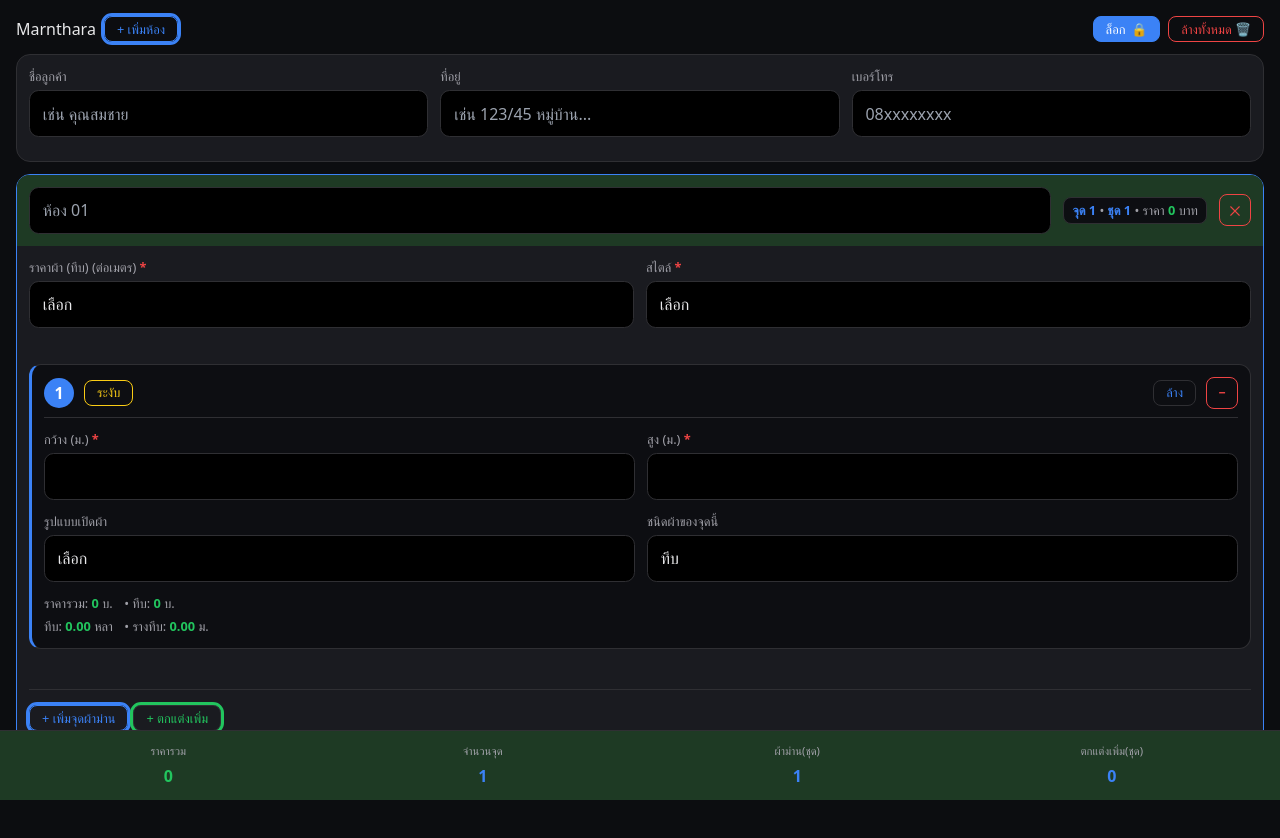
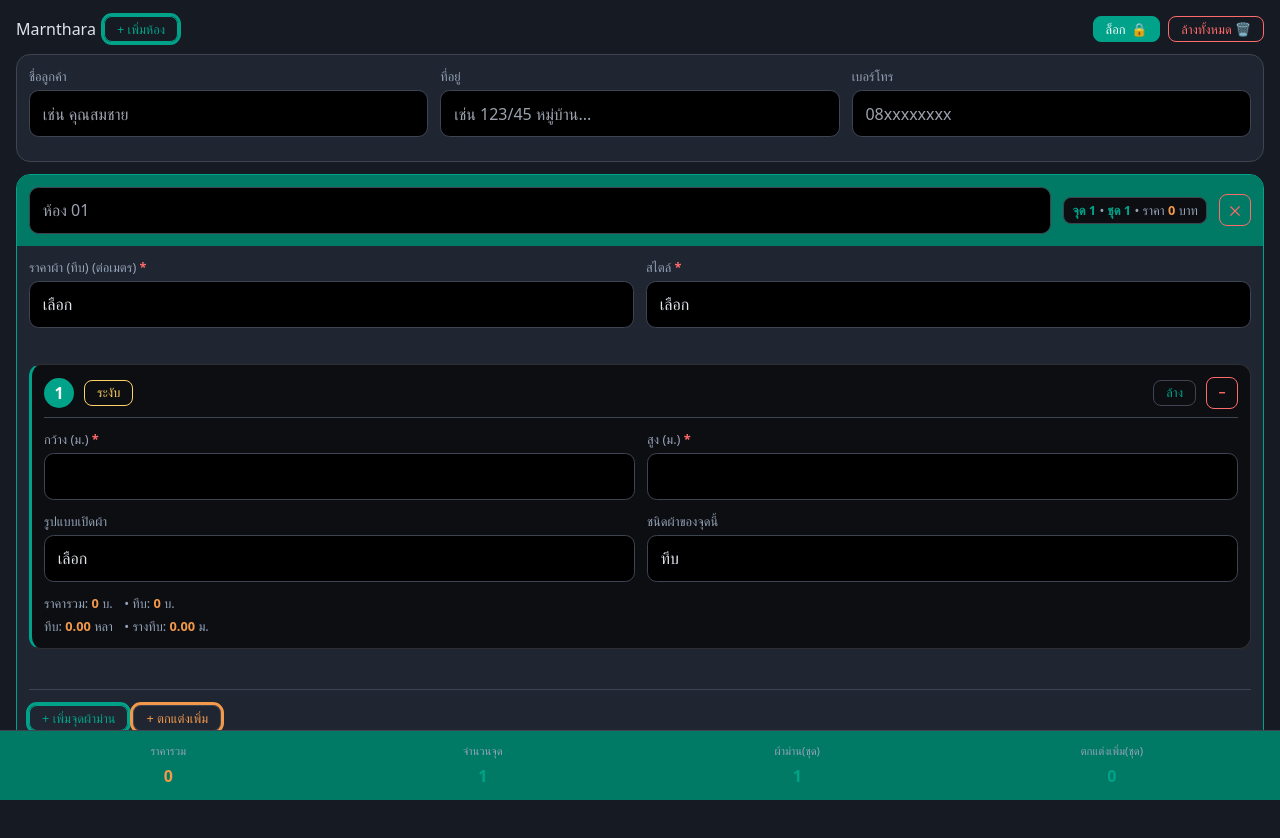
Before and after one commit to Grobmak/marnthara-form, a plain HTML site: page index.html in a window 1280 px wide. Drawn offline with nearby package versions, Linux system fonts and the light colour scheme.

Commit message:
Update style.css

````diff
--- a/style.css
+++ b/style.css
@@ -1,18 +1,23 @@
 /* --- Variable & Base Style --- */
 :root {
-    --bg: #0c0d10; /* Darker background */
-    --card-bg: #1a1b20; /* Slightly lighter card background */
-    --fg: #e8e8ea; /* Light grey for foreground text */
-    --line: #2f2f33; /* Darker line and border color */
-    --muted: #a0a0a8; /* Muted text color for secondary info */
-    --danger: #ef4444; /* Brighter red for danger */
-    --primary: #3b82f6; /* A clean blue for primary actions */
-    --secondary: #22c55e; /* A vibrant green for secondary actions */
-    --warning: #facc15; /* A bright yellow for warnings */
-    --room1-bg: #1a1b20;
-    --room2-bg: #20222a;
-    --room3-bg: #252830;
-    --accent-dark: #1e3a24; /* Special dark green for room-head */
+    /* New Deep Ocean Palette */
+    --bg: #161A22;           /* Dark, rich background */
+    --card-bg: #1F2531;      /* Slightly lighter card background */
+    --fg: #E0E5EC;           /* Soft off-white for text */
+    --line: #3E4452;         /* Subtle border lines */
+    --muted: #94A3B8;        /* Muted gray for secondary text */
+    --danger: #FF6B6B;       /* Modern red for danger */
+    --primary: #00A389;      /* Deep Teal for primary actions */
+    --secondary: #F2994A;    /* Vibrant Orange for secondary actions */
+    --warning: #FFD166;      /* Soft yellow for warnings */
+
+    /* Special Room Colors */
+    --room1-bg: #1F2531;     /* Card BG */
+    --room2-bg: #222B3B;     /* Slightly darker room background */
+    --room3-bg: #283041;     /* Another shade for variation */
+
+    /* Special color for room-head */
+    --accent-dark: #007A65;  /* Darker shade of the primary color */
 }
 * { box-sizing: border-box; }
 body {
@@ -39,7 +44,7 @@ label.required::after { content: " *"; color: var(--danger); font-weight: bold;
     width: 100%; padding: 0.65rem 0.8rem; border: 1px solid var(--line); border-radius: 0.6rem;
     background: #000; color: inherit; appearance: none; font-size: 1rem;
 }
-.field:focus { outline: none; border-color: var(--primary); box-shadow: 0 0 0 2px rgba(59, 130, 246, 0.2); }
+.field:focus { outline: none; border-color: var(--primary); box-shadow: 0 0 0 2px rgba(0, 163, 137, 0.2); }
 /* --- Text & Price --- */
 .small { font-size: 0.8rem; color: var(--muted); }
 .price { font-weight: 600; color: var(--secondary); }
@@ -160,3 +165,4 @@ details.room > summary::-webkit-details-marker { display: none; }
     color: var(--fg);
     margin: 0;
 }
+```eof
````
